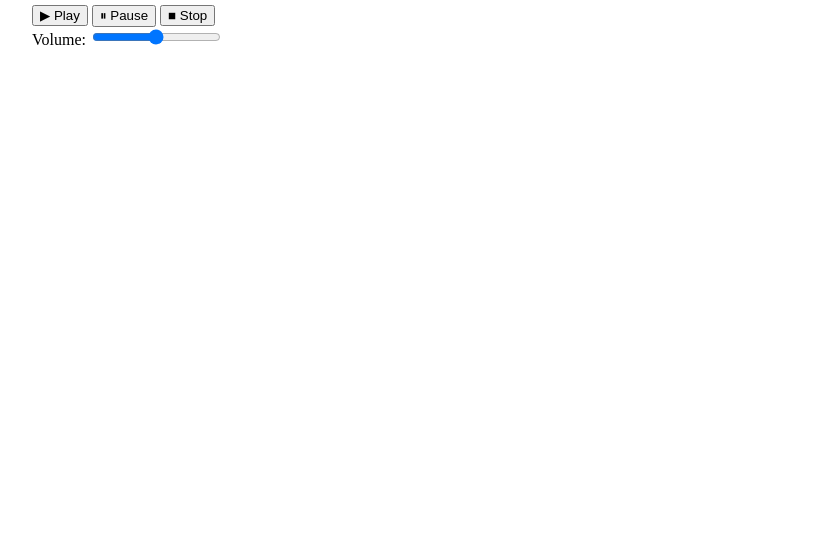
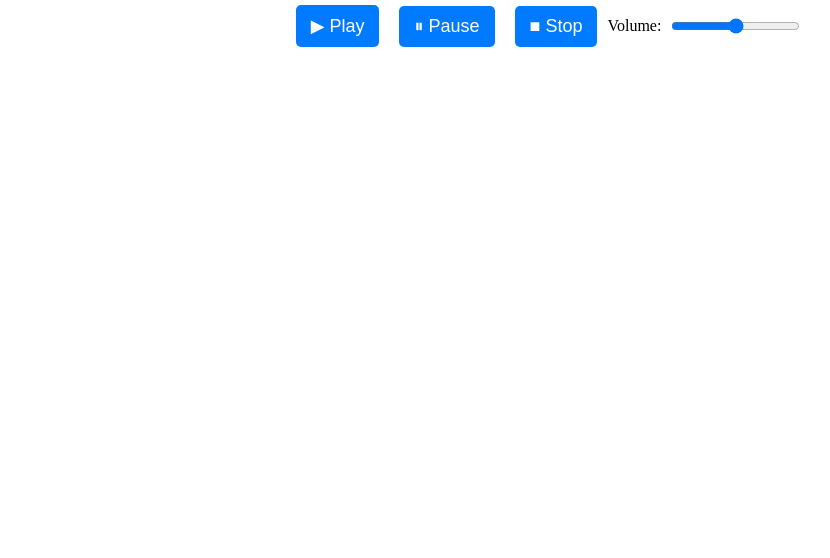
Before and after one commit to Primisonline/Cold-Hold, a plain HTML site: page media.html in a window 1280 px wide. Shown: the part 242-800 px from the top of the page, without its empty margins (96-926 px from the left). Drawn offline with Linux system fonts and the light colour scheme.

Commit message:
Update styles.css
added media update

```diff
--- a/styles.css
+++ b/styles.css
@@ -177,3 +177,53 @@ th {
     text-align: center;
     margin-bottom: 20px;
 }
+
+/* Media Controls Styling */
+.media-controls {
+    display: flex;
+    align-items: center;
+    justify-content: center;
+    margin: 20px 0;
+}
+
+button {
+    padding: 10px 15px;
+    margin: 0 10px;
+    font-size: 18px;
+    border: none;
+    border-radius: 5px;
+    cursor: pointer;
+    background-color: #007bff; /* Default button color */
+    color: white;
+    transition: background-color 0.3s ease;
+}
+
+/* Pseudo-class: hover */
+button:hover {
+    background-color: #0056b3; /* Darker blue on hover */
+}
+
+/* Pseudo-class: active */
+button:active {
+    background-color: #003d7a; /* Even darker blue when active */
+}
+
+/* Pseudo-class: focus */
+button:focus {
+    outline: 2px solid orange; /* Highlight focus with orange outline */
+}
+
+/* Volume Control */
+.volume-control {
+    display: flex;
+    align-items: center;
+}
+
+input[type="range"] {
+    margin-left: 10px;
+}
+
+/* Pseudo-class: visited (for example, if links were used) */
+.menu a:visited {
+    color: purple; /* Change color of visited links */
+}
```
